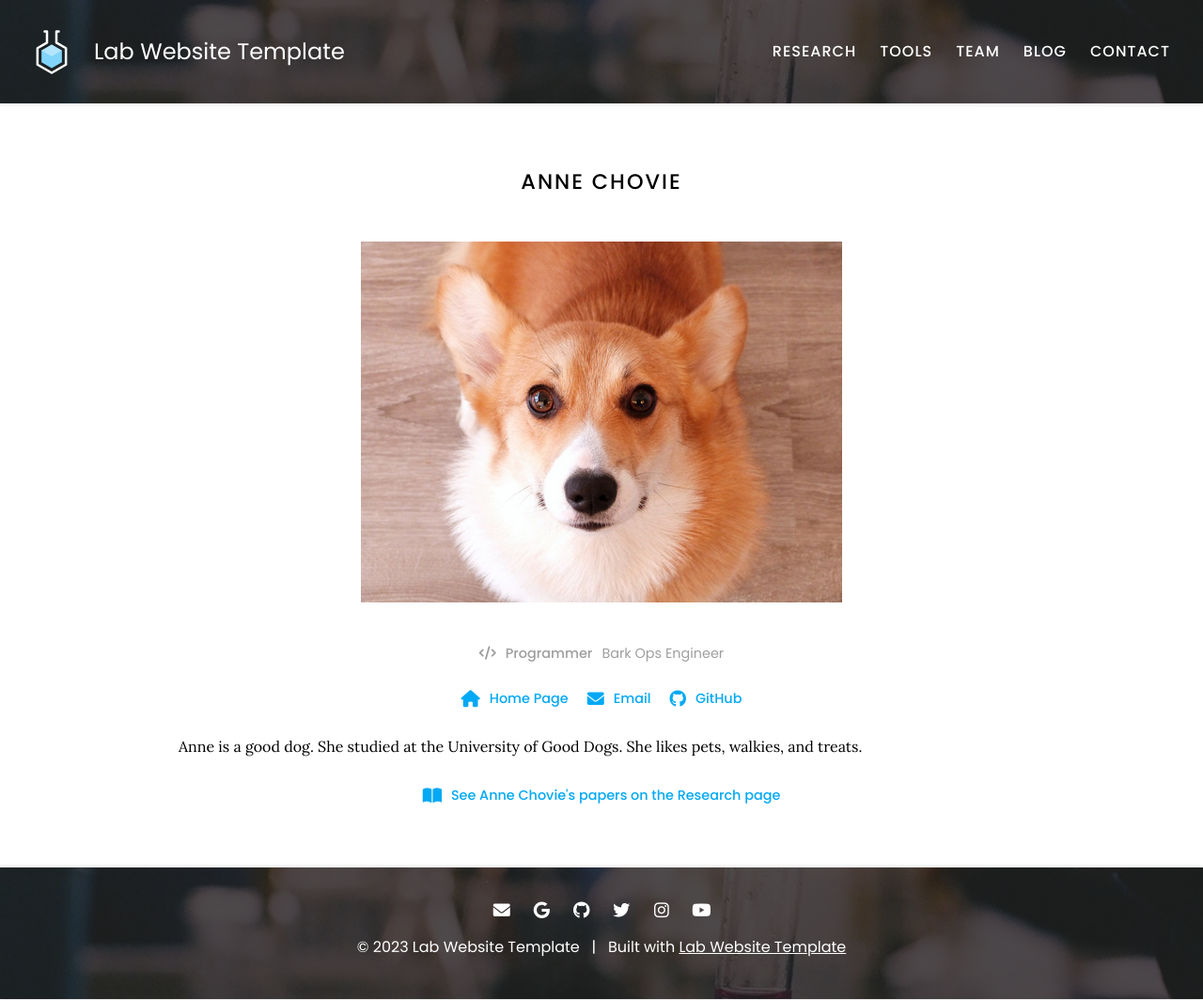
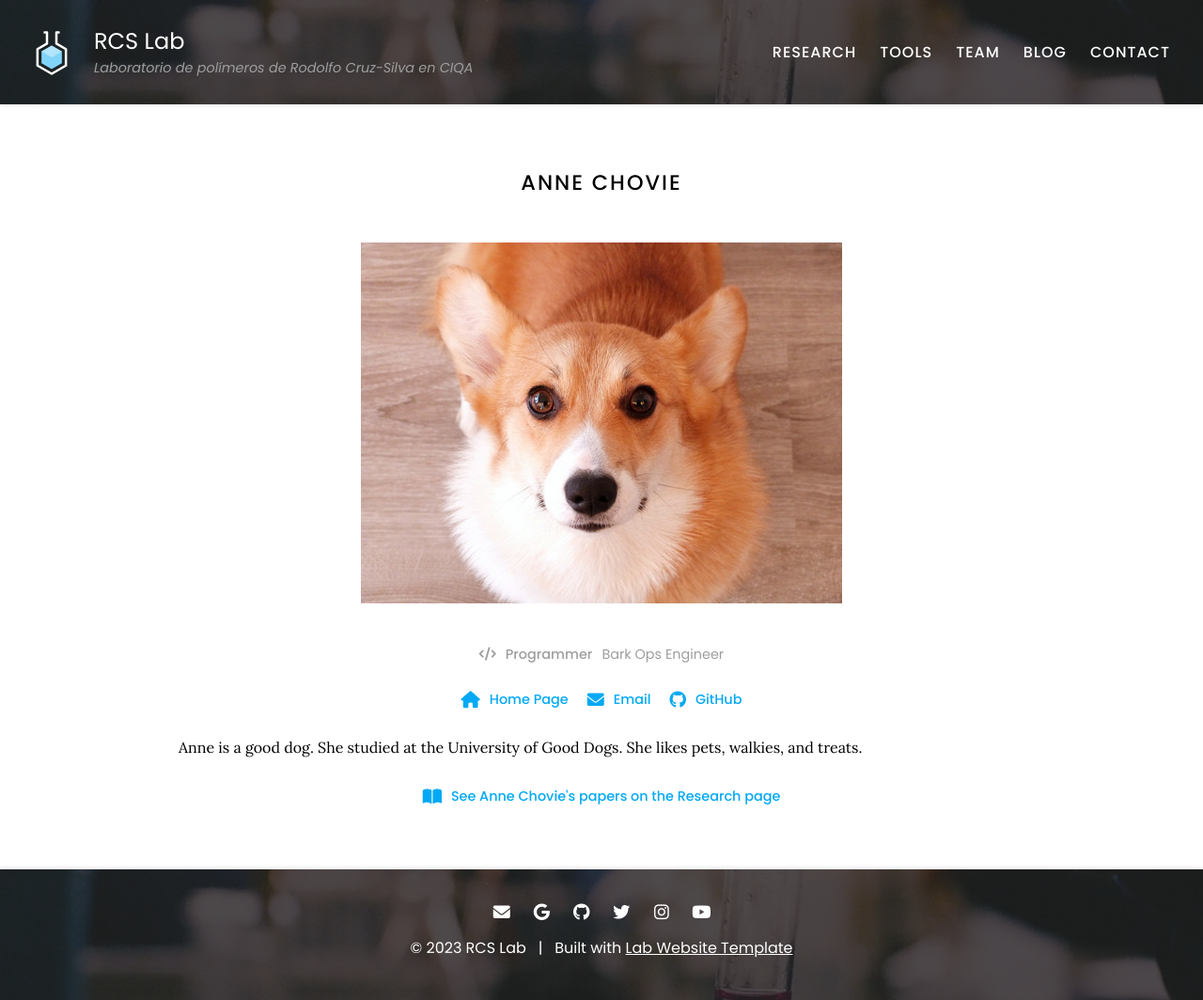
Before and after one commit to rcruzsilva-ciqa/rcruzsilva-ciqa.github.io, a Jekyll site: the page built from _members/anne-chovie.md, in a window 1280 px wide. Shown: the whole page at 94% size. Built offline with Jekyll 4.4.1, drawn with Linux system fonts in a browser that asks for light colours.

Commit message:
Initial publication

```diff
--- a/_config.yaml
+++ b/_config.yaml
@@ -1,17 +1,18 @@
 ### basic settings
 
 # site properties and page defaults
-title: Lab Website Template
-description: An easy-to-use, flexible website template for labs, with automatic citations, GitHub tag imports, pre-built components, and more.
+title: RCS Lab
+subtitle: Laboratorio de polímeros de Rodolfo Cruz-Silva en CIQA
+description: Sitio web del laboratorio de Rodolfo en el CIQA, nanocompuestos, polimeros para tratamiento de agua, y dinamica molecular.
 logo: images/logo.svg
 header: images/background.jpg
 footer: images/background.jpg
-baseurl: /lab-website-template
+baseurl: ""
 
 # site social media and other links
 links:
-  email: jane.smith@your-lab.com
-  google-scholar: ETJoidYAAAAJ
+  email: rcruzsilva.ciqa@gmail.com
+  google-scholar: Rodolfo Cruz-Silva
   github: your-lab
   twitter: YourLabHandle
   instagram: YourLabHandle
```
